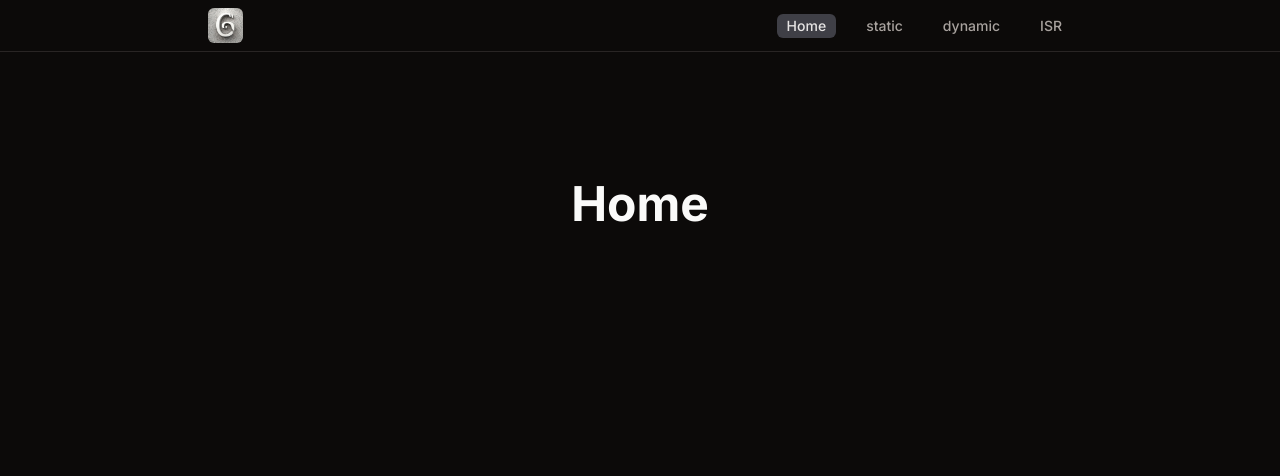
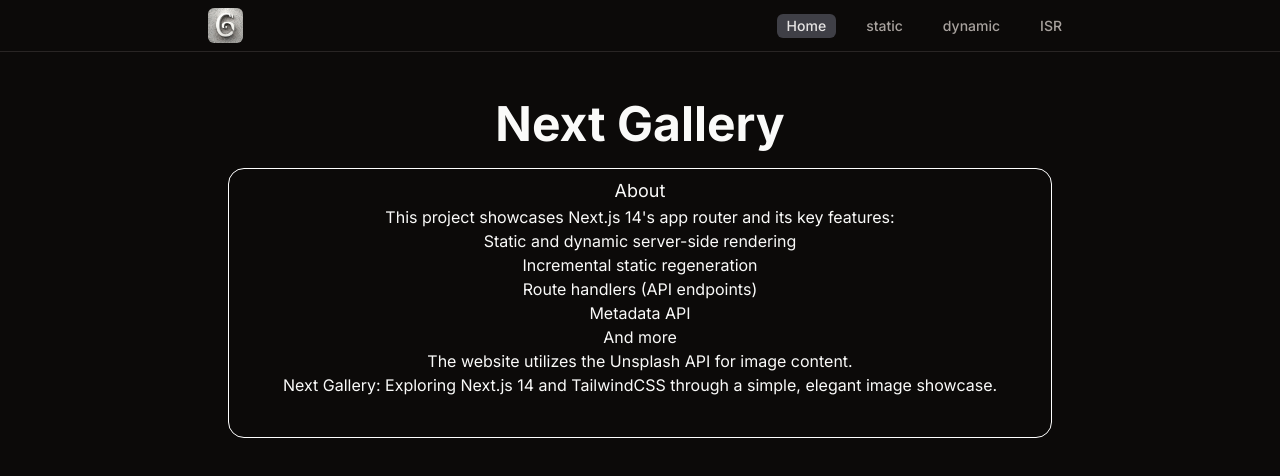
Before and after one commit to Aleesssino/next-gallery, a Next.js app: page / in a window 1280 px wide. Shown: the top 476 px of the page. Built offline with nearby package versions, Linux system fonts and the light colour scheme.

Commit message:
feat: Add info about this project at Home page

```diff
--- a/src/app/page.tsx
+++ b/src/app/page.tsx
@@ -1,7 +1,34 @@
+import InfoCard from "@/components/infoCard";
+
 export default function Home() {
   return (
-    <main className="text-center pt-32 px-5">
-      <h1 className="font-bold mb-5 text-4xl md:text-5xl">Home</h1>
+    <main className="text-center pt-12 px-5">
+      <h1 className="font-bold mb-5 text-4xl md:text-5xl">Next Gallery</h1>
+      <InfoCard>
+        <section>
+          <h2 className="text-bold text-lg">About</h2>
+
+          <p>
+            This project showcases Next.js 14&apos;s app router and its key
+            features:
+          </p>
+
+          <ul>
+            <li>Static and dynamic server-side rendering</li>
+            <li>Incremental static regeneration</li>
+            <li>Route handlers (API endpoints)</li>
+            <li>Metadata API</li>
+            <li>And more</li>
+          </ul>
+
+          <p>The website utilizes the Unsplash API for image content.</p>
+
+          <p>
+            Next Gallery: Exploring Next.js 14 and TailwindCSS through a simple,
+            elegant image showcase.
+          </p>
+        </section>
+      </InfoCard>
     </main>
   );
 }
```
